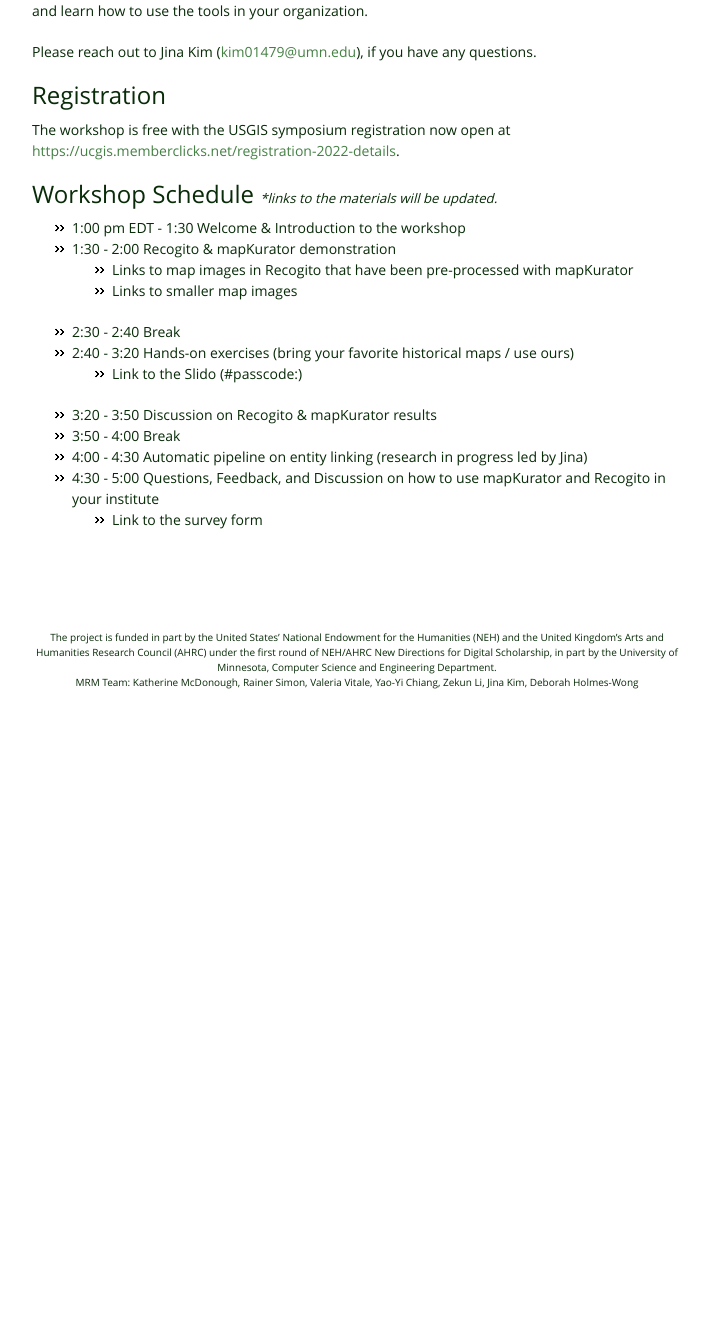
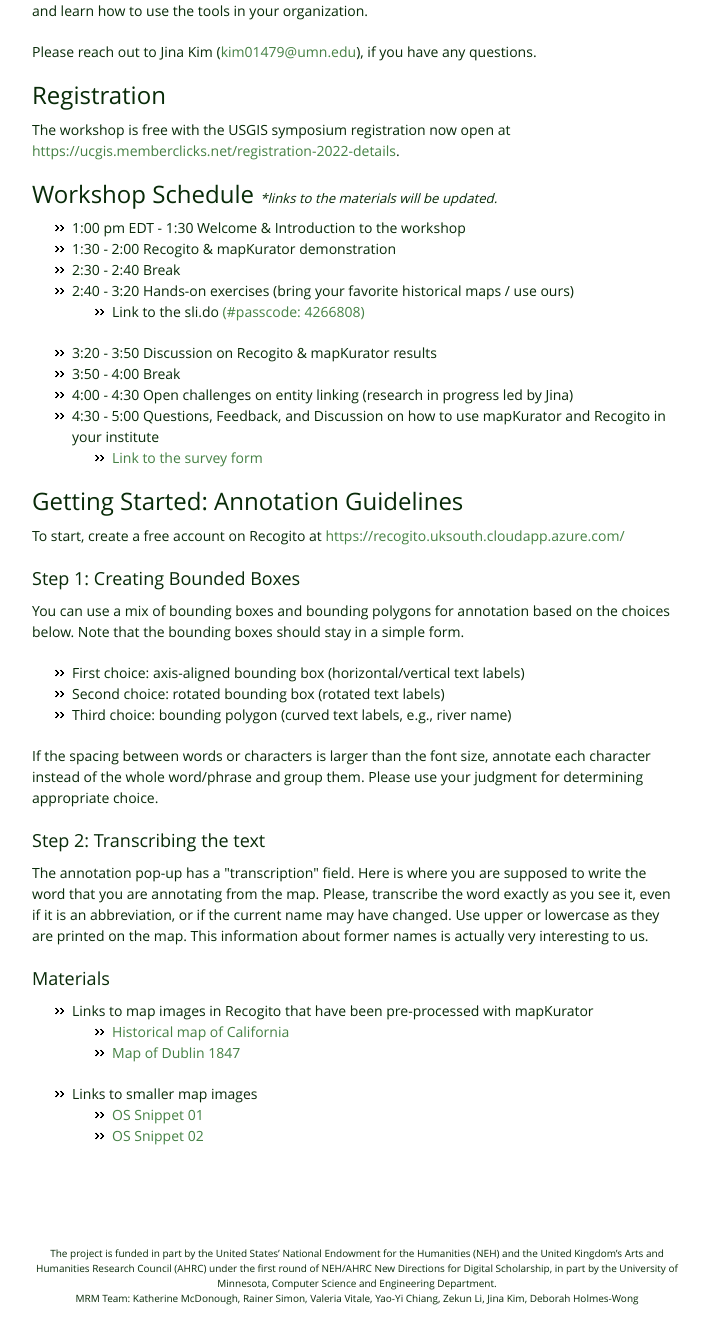
Before and after one commit to machines-reading-maps/machines-reading-maps.github.io, a Jekyll site: the page built from ucgis2022-workshop.html, in a window 1280 px wide and 1400 px high, scrolled down 1150 px. Shown: the top 1344 px of the window, without its empty margins (283-993 px from the left). Built offline with Jekyll 4.4.1, drawn with Linux system fonts in a browser that asks for light colours; before the commit the page ends 1940 px from its top, so only the background shows below that.

Commit message:
Update ucgis2022-workshop.html

```diff
--- a/ucgis2022-workshop.html
+++ b/ucgis2022-workshop.html
@@ -66,30 +66,61 @@ layout: workshop
     <ul>
         <li>1:00 pm EDT - 1:30 Welcome & Introduction to the workshop</li>
         <li>1:30 - 2:00 Recogito & mapKurator demonstration</li>
-        <ul>
-            <li>Links to map images in Recogito that have been pre-processed with mapKurator</li>
-            <li>Links to smaller map images</li>
-        </ul>
 
         <li>2:30 - 2:40 Break</li>
 
         <li>2:40 - 3:20 Hands-on exercises (bring your favorite historical maps / use ours)</li>
         <ul>
-            <li>Link to the Slido (#passcode:)</li>
+            <li>Link to the sli.do <a href="https://app.sli.do/event/jBzJ3ep7Q1u3JT432ooSut?search=4266808&utm_medium=search">(#passcode: 4266808)</a></li>
         </ul>
 
         <li>3:20 - 3:50 Discussion on Recogito & mapKurator results </li>
 
         <li>3:50 - 4:00 Break</li>
 
-        <li>4:00 - 4:30 Automatic pipeline on entity linking (research in progress led by Jina) </li>
+        <li>4:00 - 4:30 Open challenges on entity linking (research in progress led by Jina) </li>
         <li>4:30 - 5:00 Questions, Feedback, and Discussion on how to use mapKurator and Recogito in your institute</li>
         <ul>
-            <li>Link to the survey form</li>
+            <li><a href="https://forms.gle/k5f2jbB75cwuCUMF9">Link to the survey form</a></li>
         </ul>
+    </ul>
 
+    <h2>Getting Started: Annotation Guidelines</h2>
+
+    <p>To start, create a free account on Recogito at <a href="https://recogito.uksouth.cloudapp.azure.com/">https://recogito.uksouth.cloudapp.azure.com/</a></p>
+
+    <h3>Step 1: Creating Bounded Boxes</h3>
+    <p>
+        You can use a mix of bounding boxes and bounding polygons for annotation based on the choices below. Note that the bounding boxes should stay in a simple form.
+        <ul>
+            <li>First choice: axis-aligned bounding box (horizontal/vertical text labels)</li>
+            <li>Second choice: rotated bounding box (rotated text labels)</li>
+            <li>Third choice: bounding polygon (curved text labels, e.g., river name)</li>
+        </ul>
+        If the spacing between words or characters is larger than the font size, annotate each character instead of the whole word/phrase and group them. Please use your judgment for determining appropriate choice.
+    </p>
+
+    <h3>Step 2: Transcribing the text</h3>
+    <p>
+        The annotation pop-up has a "transcription" field. Here is where you are supposed to write the word that you are annotating from the map. Please, transcribe the word exactly as you see it, even if it is an abbreviation, or if the current name may have changed. Use upper or lowercase as they are printed on the map. This information about former names is actually very interesting to us.
+    </p>
+
+    <h3>Materials</h3>
+    <ul>
+        <li>Links to map images in Recogito that have been pre-processed with mapKurator</li>
+            <ul>
+                <li><a href="http://recogito.uksouth.cloudapp.azure.com/document/ucxbhvdnbct1uu">Historical map of California</a></li>
+                <li><a href="http://recogito.uksouth.cloudapp.azure.com/document/aazhz3rtdmx4rs">Map of Dublin 1847</a></li>
+            </ul>
+        <li>Links to smaller map images</li>
+            <ul>
+                <li><a href="https://github.com/machines-reading-maps/Tutorials-Newsletters/blob/main/WorkshopImages/uk_0.jpg">OS Snippet 01</a></li>
+                <li><a href="https://github.com/machines-reading-maps/Tutorials-Newsletters/blob/main/WorkshopImages/uk_1.jpg">OS Snippet 02</a></li>
+            </ul>
     </ul>
 </div>
+
+
 
 <footer style="text-align:center;font-size: x-small;margin-top: 100px;">
     The project is funded in part by the United States’ National Endowment for the Humanities (NEH) and the United Kingdom’s Arts and Humanities Research Council (AHRC) under the first round of NEH/AHRC New Directions for Digital Scholarship, in part by the University of Minnesota, Computer Science and Engineering Department.
```
